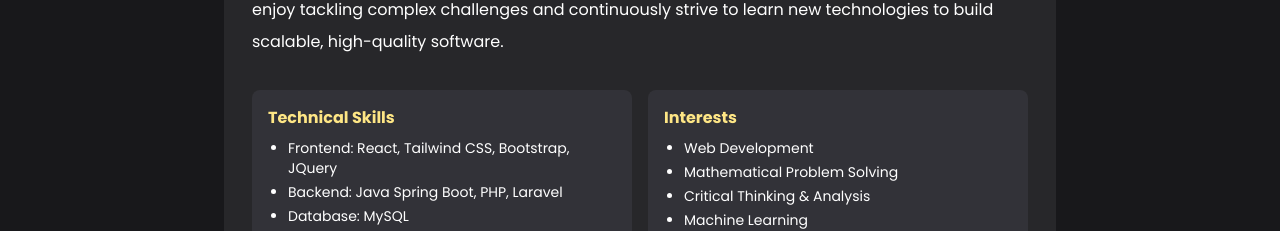
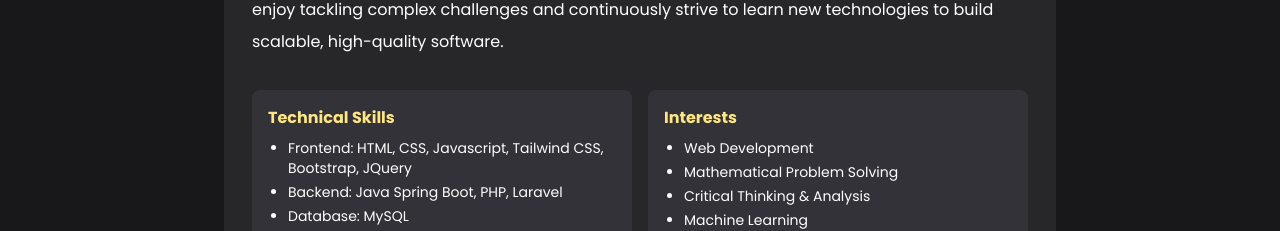
Before and after one commit to nauffalrn/portofolio, a React (Vite) app: page / in a window 1280 px wide. Shown: the part 1114-1345 px from the top of the page. Built offline with nearby package versions, Linux system fonts and the light colour scheme.

Commit message:
fe update

```diff
--- a/src/App.jsx
+++ b/src/App.jsx
@@ -191,7 +191,7 @@ function App() {
                 Technical Skills
               </h3>
               <ul className="list-disc pl-5 text-sm space-y-1">
-                <li>Frontend: React, Tailwind CSS, Bootstrap, JQuery</li>
+                <li>Frontend: HTML, CSS, Javascript, Tailwind CSS, Bootstrap, JQuery</li>
                 <li>Backend: Java Spring Boot, PHP, Laravel</li>
                 <li>Database: MySQL</li>
                 <li>Tools: Git, Docker</li>
```
